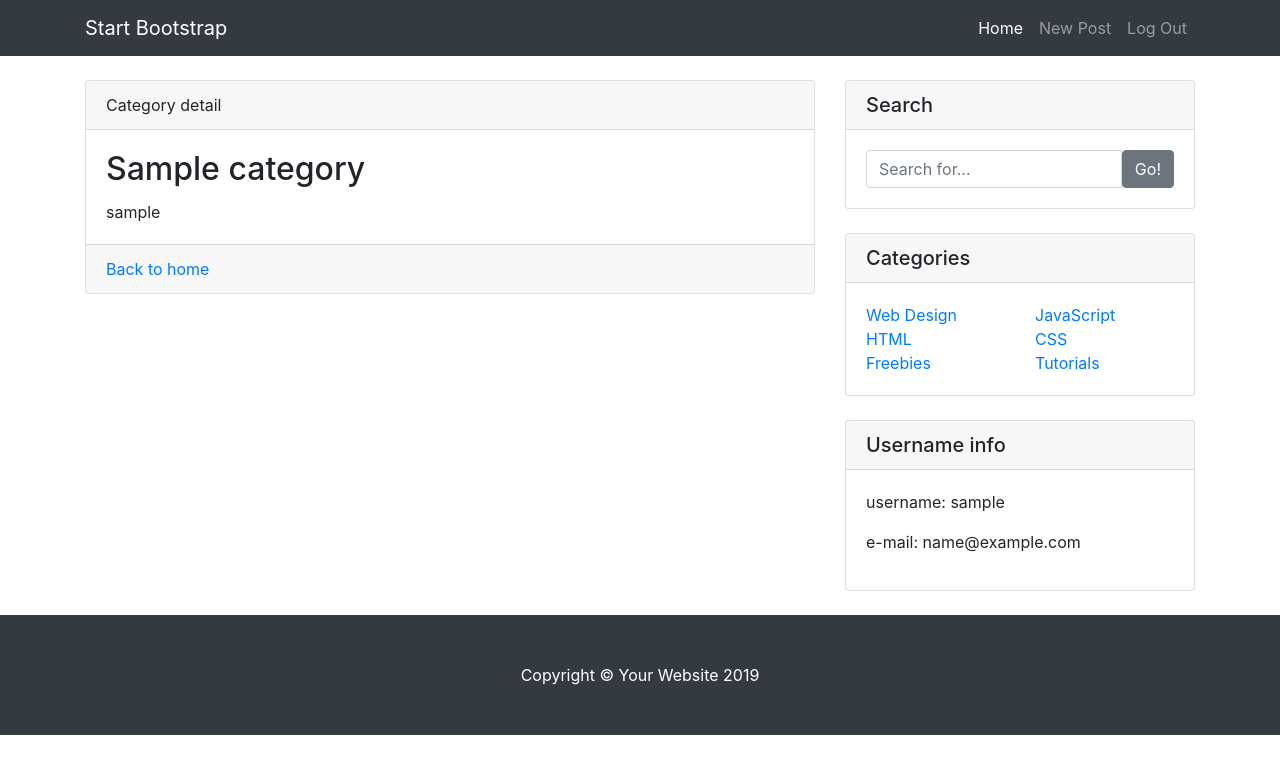
After one commit to rafaelsfaria/blog-django, a Django app: a page that uses posts/templates/posts/base.html in a window 1280 px wide. The commit adds this page. Shown: the top 774 px of the page. Run offline with Django 3.2, Linux system fonts and the light colour scheme; a user stored in the database is signed in; tables that the repository leaves empty hold one stand-in row (values such as "Sample post"); some libraries are stand-ins or nearby versions.

Commit message:
category details

```diff
--- a/posts/models.py
+++ b/posts/models.py
@@ -4,7 +4,8 @@ from datetime import date
 
 # Create your models here.
 class Category(models.Model):
-	name = models.CharField(max_length=50, default='Tecnologia')
+	name = models.CharField(max_length=50, default='Technology')
+	slug = models.SlugField(max_length=50, default='technology')
 
 	class Meta():
 		verbose_name_plural = "categories"
--- /dev/null
+++ b/posts/templates/categories/detail.html
@@ -0,0 +1,22 @@
+{% extends "posts/base.html" %}
+
+{% block content %}
+<!-- Blog Entries Column -->
+<div class="col-md-8">
+
+    <!-- Blog Post -->
+    <div class="card mb-4 mt-4">
+        <div class="card-header">
+            Category detail
+        </div>
+    <div class="card-body">
+      <h2 class="card-title">{{ category.name }}</h2>
+      <p class="card-text">{{ category.slug }}</p>
+    </div>
+    <div class="card-footer text-muted">
+      <a href="{% url 'home' %}">Back to home</a>
+    </div>
+  </div>
+</div>
+
+{% endblock %}
--- a/posts/templates/posts/base.html
+++ b/posts/templates/posts/base.html
@@ -40,7 +40,11 @@
                         <a class="nav-link" href="{% url 'post-create' %}">New Post</a>
                     </li>
                     <li class="nav-item">
-                        <a class="nav-link" href="{% url 'logout' %}">Log out</a>
+                        {% if user.is_authenticated %}
+                        <a class="nav-link" href="{% url 'logout' %}">
+                            Log Out
+                        </a>
+                        {% endif %}
                     </li>
                 </ul>
             </div>
@@ -53,6 +57,7 @@
         <div class="row">
 
             {% block content %} {% endblock %}
+            {% if user.is_authenticated %}
             <!-- Sidebar Widgets Column -->
             <div class="col-md-4">
 
@@ -114,12 +119,14 @@
                 </div>
 
             </div>
+            {%endif%}
 
         </div>
         <!-- /.row -->
 
     </div>
     <!-- /.container -->
+
 
     <!-- Footer -->
     <footer class="py-5 bg-dark">
@@ -128,7 +135,6 @@
         </div>
         <!-- /.container -->
     </footer>
-
     <!-- Bootstrap core JavaScript -->
     <script src="{% static 'posts/vendor/jquery/jquery.min.js' %}"></script>
     <script src="{% static 'posts/vendor/bootstrap/js/bootstrap.bundle.min.js' %}"></script>
--- a/posts/templates/posts/index.html
+++ b/posts/templates/posts/index.html
@@ -19,6 +19,7 @@
     <div class="card-footer text-muted">
       Posted on {{ post.pub_date }} by
       <a href="#">{{ post.author }}</a>
+      <p><a href="{% url 'category-detail' post.category.slug %}">{{ post.category }}</a></p>
     </div>
   </div>
   {% endfor %}
--- a/posts/urls.py
+++ b/posts/urls.py
@@ -1,5 +1,5 @@
 from django.urls import path
-from .views import HomeView, PostView, PostCreate
+from .views import HomeView, PostView, PostCreate, CategoryDetail
 
 urlpatterns = [
     path('', HomeView.as_view(),name='home'),
@@ -7,4 +7,5 @@ urlpatterns = [
     path('posts/<int:pk>/', PostView.as_view(), name='post-detail'),
     # path('edit/<post_id>', post_update),
     # path('delete/<post_id>', post_delete),
+    path('categories/<str:slug>', CategoryDetail.as_view(), name='category-detail')
 ]
--- a/posts/views.py
+++ b/posts/views.py
@@ -1,6 +1,6 @@
 from django.http import HttpResponseRedirect
 from django.shortcuts import render
-from .models import Post
+from .models import Post, Category
 from django.views.generic import ListView, DetailView, CreateView
 from django.contrib.auth.mixins import LoginRequiredMixin
 # Create your views here.
@@ -26,3 +26,8 @@ class PostCreate(LoginRequiredMixin, CreateView):
 	def form_valid(self, form):
 		form.instance.author = self.request.user
 		return super().form_valid(form)
+
+class CategoryDetail(LoginRequiredMixin, DetailView):
+	model = Category
+	template_name = 'categories/detail.html'
+	context_object_name = 'category'
```
Also changed, not shown: posts/migrations/0008_auto_20200217_1415.py (added), posts/migrations/0009_auto_20200217_1508.py (added).
